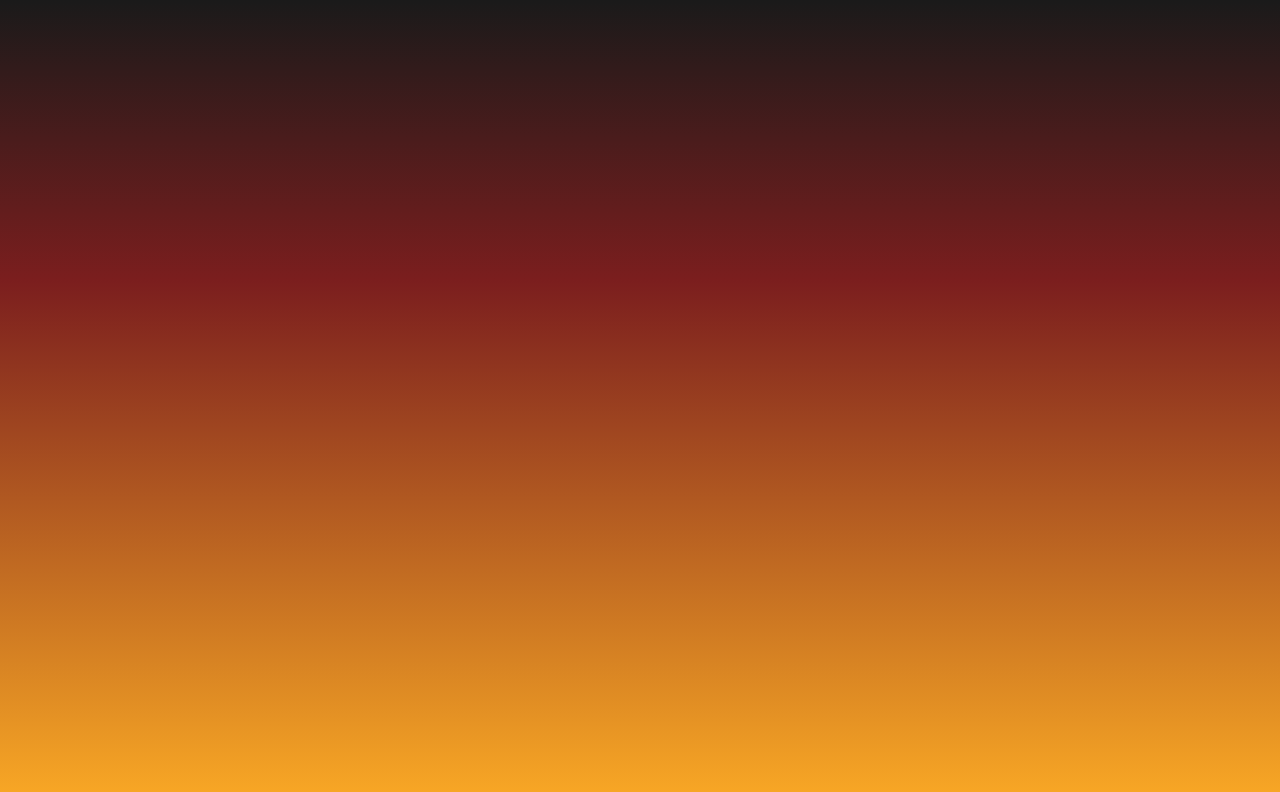
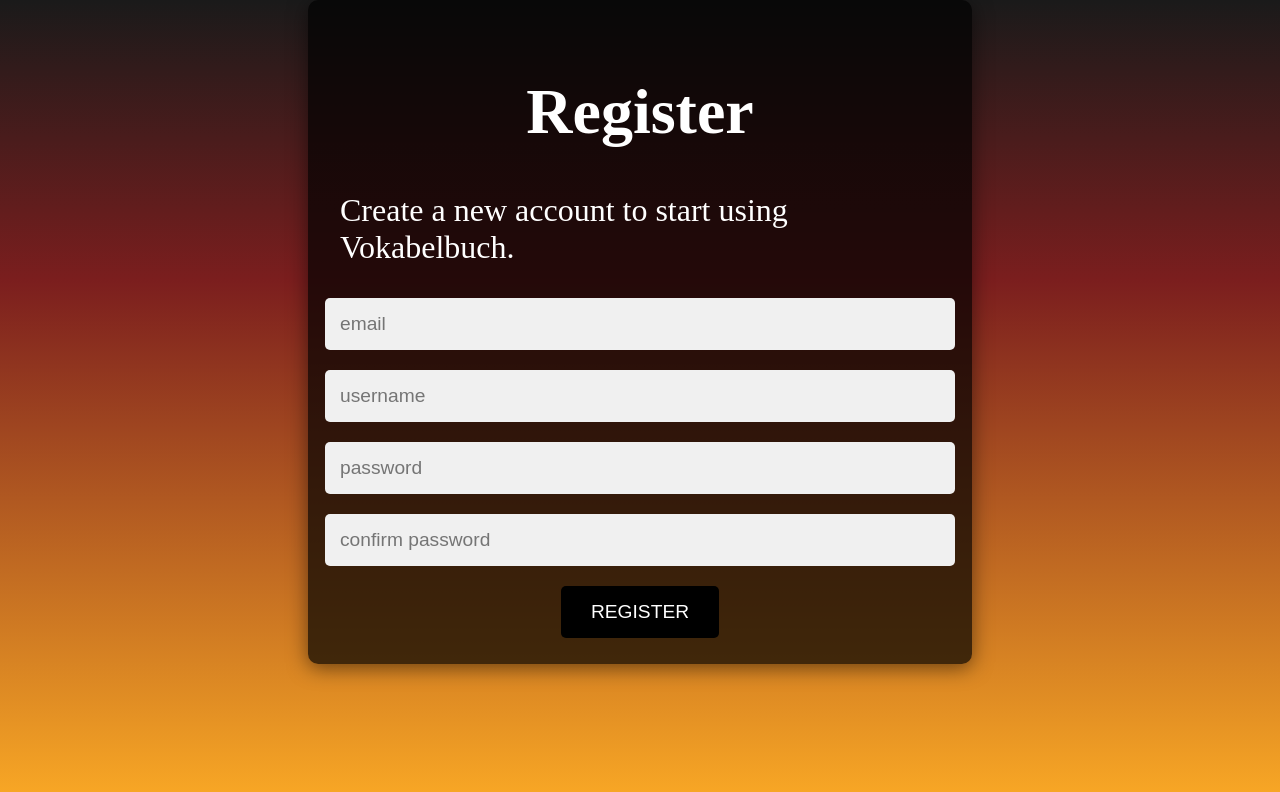
Before and after one commit to mertrasna/vokabelbuch, a React (Vite) app in the folder client/: page /register in a window 1280 px wide. Before the commit this address had no page. Shown: the top 792 px of the page. Built offline with nearby package versions, Linux system fonts and the light colour scheme.

Commit message:
Add RegisterPage skeleton

```diff
--- a/client/src/App.jsx
+++ b/client/src/App.jsx
@@ -3,6 +3,7 @@
 import MyListPage from './pages/MyListPage.jsx';
 import PlayPage from './pages/PlayPage.jsx';
 import LandingPage from './pages/LandingPage.jsx';
+import RegisterPage from './pages/Register.jsx';
 
 
 function App() {
@@ -11,6 +12,7 @@
     <BrowserRouter>
       <Routes>
          <Route path='/' element={<LandingPage />} />
+         <Route path='/register' element={<RegisterPage />} />
          <Route path='/welcome' element={<WelcomePage />} />
          <Route path='/my-list' element={<MyListPage />} />
          <Route path='/play' element={<PlayPage />} />
--- a/client/src/global.css
+++ b/client/src/global.css
@@ -26,3 +26,10 @@
     align-items: center;
     gap: 50px;
 }
+
+.register-page {
+    display: flex;
+    flex-direction: column;
+    align-items: center;
+    gap: 50px;
+}
--- a/client/src/pages/LandingPage.css
+++ b/client/src/pages/LandingPage.css
@@ -37,7 +37,7 @@
     gap: 20px; /* adds 20px space between login and signup buttons */
 }
 
-.login-button, .signup-button {
+.login-button {
     padding: 15px 30px;
     font-size: 1.2rem;
     border-radius: 5px;
@@ -48,10 +48,20 @@
     transition: 0.3s ease;
 }
 
+.signup-link {
+    text-decoration: none;
+    color: white;
+    padding: 15px 30px;
+    font-size: 1.2rem;
+    border-radius: 5px;
+    background-color: black;
+    transition: 0.3s ease;
+}
+
 .login-button:hover {
     background-color: #c62828;
 }
 
-.signup-button:hover {
+.signup-link:hover {
     background-color: #fdd835;
 }
--- a/client/src/pages/LandingPage.jsx
+++ b/client/src/pages/LandingPage.jsx
@@ -13,7 +13,7 @@
                 <input className='password' type="password" placeholder='password' />
                <div className='landing-checkout'>
                 <button className="login-button">LOG IN</button>
-                <button className='signup-button'>SIGN UP</button>
+                <Link to="/register" className="signup-link">SIGN UP</Link>
                </div>
             </div>
           </div>
--- /dev/null
+++ b/client/src/pages/Register.css
@@ -0,0 +1,49 @@
+.register-header {
+    font-size: 2rem; /* sets font size for the header */
+    color: white; /* sets text color to white */
+    margin-bottom: 20px; /* adds space below the header */
+}
+
+.register-h1 {
+    text-align: center;
+}
+
+.register-card {
+    background-color: rgba(0, 0, 0, 0.7); /* semi-transparent black background */
+    padding: 2rem; /* adds padding inside the card */
+    border-radius: 10px; /* rounds the corners of the card */
+    box-shadow: 0 4px 20px rgba(0, 0, 0, 0.5); /* adds shadow for depth */
+    width: 600px; /* sets a fixed width for the card */
+    height: 600px; /* sets a fixed height for the card */
+}
+
+.register-form {
+    display: flex; /* uses flexbox for layout */
+    flex-direction: column; /* stacks children vertically */
+    align-items: center; /* centers children horizontally */
+    gap: 20px; /* adds space between form elements */
+}
+
+.register-username, .register-password, .register-email, .register-confirm-password {
+    width: 100%; /* makes input fields take full width */
+    padding: 15px; /* adds padding inside input fields */
+    font-size: 1.2rem; /* sets font size for input text */
+    border-radius: 5px; /* rounds the corners of input fields */
+    border: none; /* removes default border */
+    background-color: #f0f0f0; /* light gray background for input fields */
+}
+
+.register-button {
+    padding: 15px 30px; /* adds padding around the button */
+    font-size: 1.2rem; /* sets font size for button text */
+    border-radius: 5px; /* rounds the corners of the button */
+    background-color: black; /* sets button background color to black */
+    border: none; /* removes default border */
+    color: white; /* sets button text color to white */
+    cursor: pointer; /* changes cursor to pointer on hover */
+    transition: 0.3s ease; /* smooth transition for hover effects */
+}
+
+.register-button:hover {
+    background-color: #c62828; /* changes button color on hover */
+}
--- /dev/null
+++ b/client/src/pages/Register.jsx
@@ -0,0 +1,23 @@
+import './Register.css';
+
+function RegisterPage() {
+    return (
+        <div className="register-page">
+           <div className='register-card'>
+            <header className='register-header'>
+                <h1 className='register-h1'>Register</h1>
+                <p className='register-p'>Create a new account to start using Vokabelbuch.</p>
+            </header>
+            <div className='register-form'>
+                <input className='register-email' type="email" placeholder='email' />
+                <input className='register-username' type="text" placeholder='username' />
+                <input className='register-password' type="password" placeholder='password' />
+                <input className='register-confirm-password' type="password" placeholder='confirm password' />
+                <button className='register-button'>REGISTER</button>
+            </div>
+           </div>
+        </div>
+    )
+}
+
+export default RegisterPage;
```
